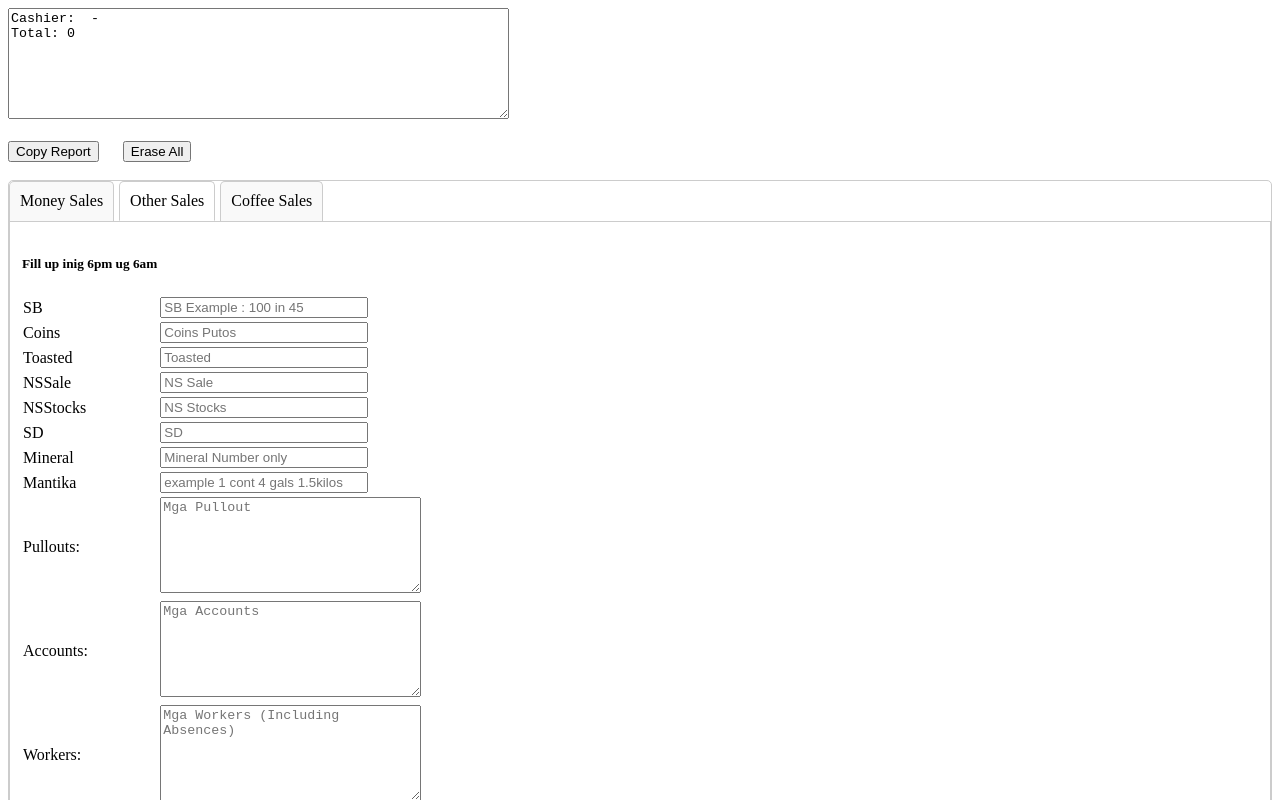
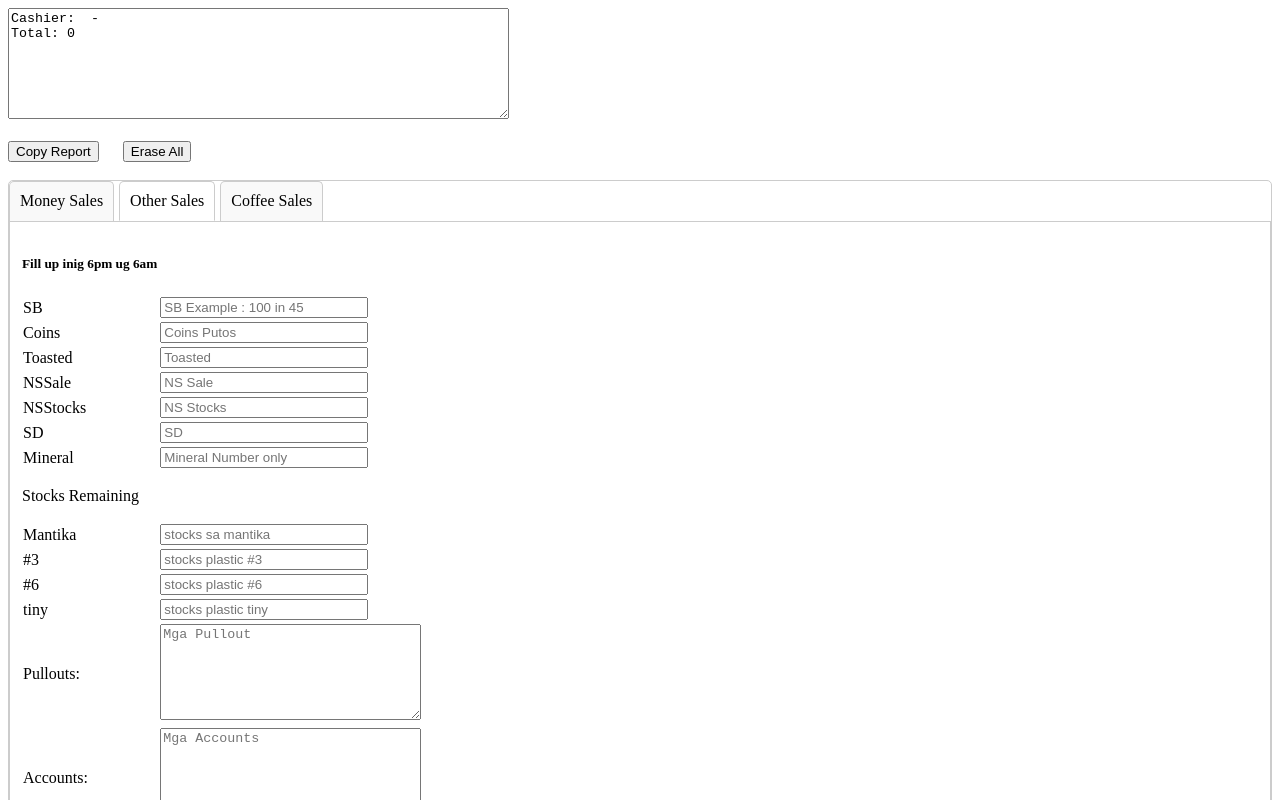
Before and after one commit to AdamsAppios/bakerybusyrep, a React (Create React App) app: page /sendreport in a window 1280 px wide. Both pictures are taken after a click on the element "Other Sales". Shown: the top 800 px of the page. Built offline with nearby package versions, Linux system fonts and the light colour scheme.

Commit message:
Added Plastic Stocks

```diff
--- a/src/Components/Moonlitreports/CoffeeInputs.js
+++ b/src/Components/Moonlitreports/CoffeeInputs.js
@@ -6,7 +6,7 @@ function CoffeeInputs({handleOtherFocus, coffeeReport, setCoffeeReport, formValu
 
 
   const handleInputChange = (event) => {
-    const { name, value } = event.target;
+    const { name, value } = event.tvarget;
     setFormValues((prevFormValues) => ({
       ...prevFormValues,
       [name]: value
--- a/src/Components/Moonlitreports/OtherInputs.js
+++ b/src/Components/Moonlitreports/OtherInputs.js
@@ -18,7 +18,13 @@ function OtherInputs({state, handleKeyPress, hschange, handleOtherFocus}) {
               <Customtext label="NSStocks" name="NSStocks" Placeholder="NS Stocks" value={state.NSStocks} OnChange={hschange} handleFocus={handleOtherFocus}/>
               <Customtext label="SD" name="SD" value={state.SD} Placeholder="SD" OnChange={hschange} handleFocus={handleOtherFocus}/>
               <NumbersInput label="Mineral" name="Mineral" value={state.Mineral} Placeholder="Mineral Number only" onChange={hschange} handleFocus={handleOtherFocus} handleKeyPress={handleKeyPress}/>
-              <Customtext label="Mantika" name="Mantika" value={state.Mantika} Placeholder="example 1 cont 4 gals 1.5kilos" OnChange={hschange} handleFocus={handleOtherFocus}/>
+
+              <p> Stocks Remaining</p>
+              <Customtext label="Mantika" name="Mantika" value={state.Mantika} Placeholder="stocks sa mantika" OnChange={hschange} handleFocus={handleOtherFocus}/>
+              <Customtext label="#3" name="plasticNo3" value={state.plasticNo3} Placeholder="stocks plastic #3" OnChange={hschange} handleFocus={handleOtherFocus}/>
+              <Customtext label="#6" name="plasticNo6" value={state.plasticNo6} Placeholder="stocks plastic #6" OnChange={hschange} handleFocus={handleOtherFocus}/>
+              <Customtext label="tiny" name="plasticTiny" value={state.plasticTiny} Placeholder="stocks plastic tiny" OnChange={hschange} handleFocus={handleOtherFocus}/>
+
               <TextareaInput label="Pullouts" name="Pullouts" Value={state.Pullouts} hschange={hschange} handleFocus={handleOtherFocus} Placeholder={pulloutsPlaceholder}  />
               <TextareaInput label="Accounts" name="Accounts"  Value={state.Accounts} hschange={hschange} handleFocus={handleOtherFocus} Placeholder={accountsPlaceholder} />
               <TextareaInput label="Workers" name="Workers"  Value={state.Workers} hschange={hschange} handleFocus={handleOtherFocus} Placeholder={workersPlaceholder} />
--- a/src/Components/Moonlitreports/Sendreport.js
+++ b/src/Components/Moonlitreports/Sendreport.js
@@ -22,6 +22,9 @@ const InitialState = {
   NSStocks : '',
   SD : '',
   Mineral : '',
+  plasticNo3 : '',
+  plasticNo6 : '',
+  plasticTiny : '',
   Mantika : '',
   Pullouts : '',
   Accounts : '',
@@ -104,7 +107,7 @@ function Sendreport() {
           if (state[key] !== "") {
             anyHasValue = true;
           }
-          if (key=== 'Mineral') {
+          if (key === 'Mineral') {
             if (state[key] !== "")
               OtherReport +=`${key} = ${state[key]} x 15 = ${state[key]*15}\n`;
             else
@@ -112,10 +115,11 @@ function Sendreport() {
           } else if (key === 'Pullouts' || key === "Accounts" || key === "Workers") {
             OtherReport += `${key} = \n${state[key]}\n\n`;
           } else {
-          OtherReport +=`${key} = ${state[key]}\n`;
+            OtherReport +=`${key} = ${state[key]}\n`;
           }
         }
       }
+      console.log(`Other report is ${OtherReport}`)
     }
     //OtherReport += `\nPullouts: \n${state.Pullouts}\n\nAccounts: \n${state.Accounts}\n\nWorkers: \n${state.Workers} `;
     makeReport += (anyHasValue === true ) ? OtherReport : '' ;
```
